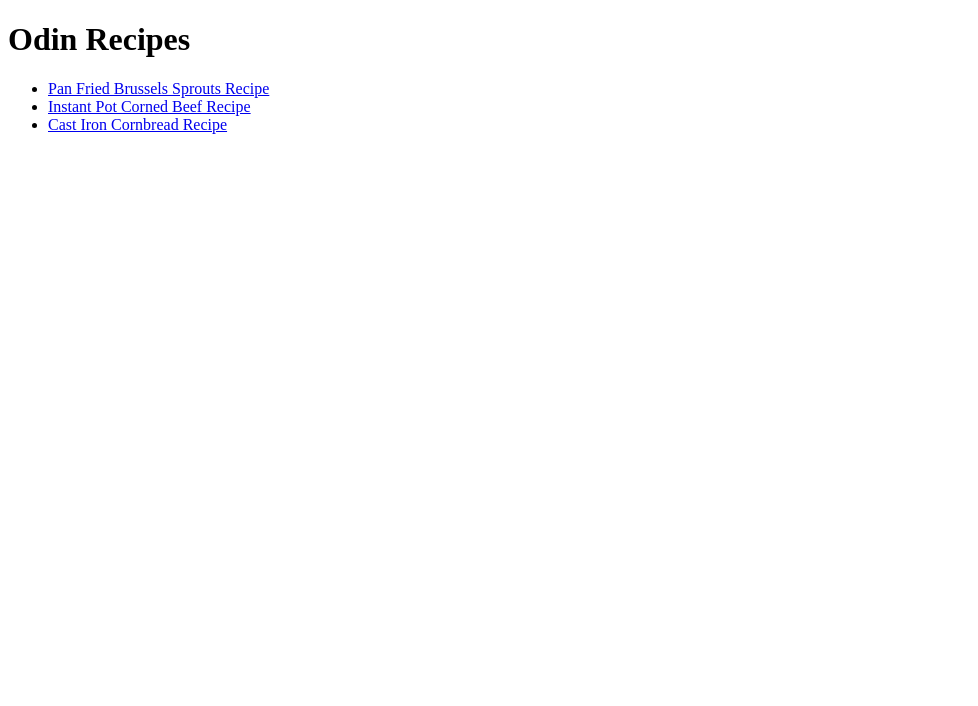
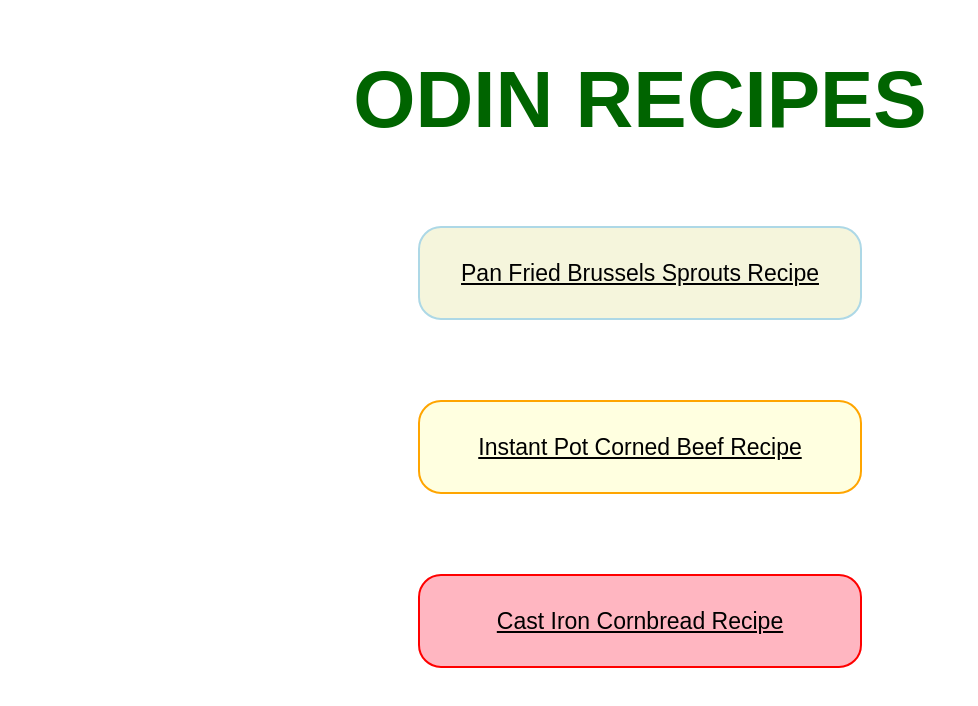
Before and after one commit to hkxcodez/odin-recipes, a plain HTML site: page index.html in a window 1280 px wide. Shown: the whole page, without its empty margins (0-978 px from the left). Drawn offline with Linux system fonts and the light colour scheme.

Commit message:
Update homepage with styles.css - now a better deisgn

```diff
--- a/index.html
+++ b/index.html
@@ -4,13 +4,12 @@
     <meta charset="UTF-8">
     <meta name="viewport" content="width=device-width, initial-scale=1.0">
     <title>Home</title>
+    <link rel="stylesheet" href="./styles.css">
 </head>
 <body>
-    <h1>Odin Recipes</h1>
-    <ul>
-        <li><a href="./recipes/pan-fried-brussels-sprouts.html">Pan Fried Brussels Sprouts Recipe</a></li>
-        <li><a href="./recipes/instant-pot-corned-beef.html">Instant Pot Corned Beef Recipe</a></li>
-        <li><a href="./recipes/cast-iron-cornbread.html">Cast Iron Cornbread Recipe</a></li>
-    </ul>
+    <h1 class="header">ODIN RECIPES</h1>
+            <a class="brussels" href="./recipes/pan-fried-brussels-sprouts.html">Pan Fried Brussels Sprouts Recipe</a>
+            <a class="cornedbeef" href="./recipes/instant-pot-corned-beef.html">Instant Pot Corned Beef Recipe</a>
+            <a class="cornbread" href="./recipes/cast-iron-cornbread.html">Cast Iron Cornbread Recipe</a>
 </body>
 </html>
--- /dev/null
+++ b/styles.css
@@ -0,0 +1,38 @@
+body {
+    font-family: Arial, sans-serif;
+}
+.header {
+    text-align: center;
+    color: darkgreen;
+    font-size: 80px;
+}
+
+.brussels,
+.cornedbeef,
+.cornbread {
+    display: block;
+    margin: 80px auto;
+    padding: 20px;
+    text-align: center;
+    color: inherit;
+    width: 400px;
+    height: 50px;
+    font-size: 23px;
+    line-height: 50px;
+    border-radius: 23px;
+}
+
+.brussels {
+    background: beige;
+    border: 2px solid lightblue;
+}
+
+.cornedbeef {
+    background: lightyellow;
+    border: 2px solid orange;
+}
+
+.cornbread {
+    background: lightpink;
+    border: 2px solid red;
+}
```
